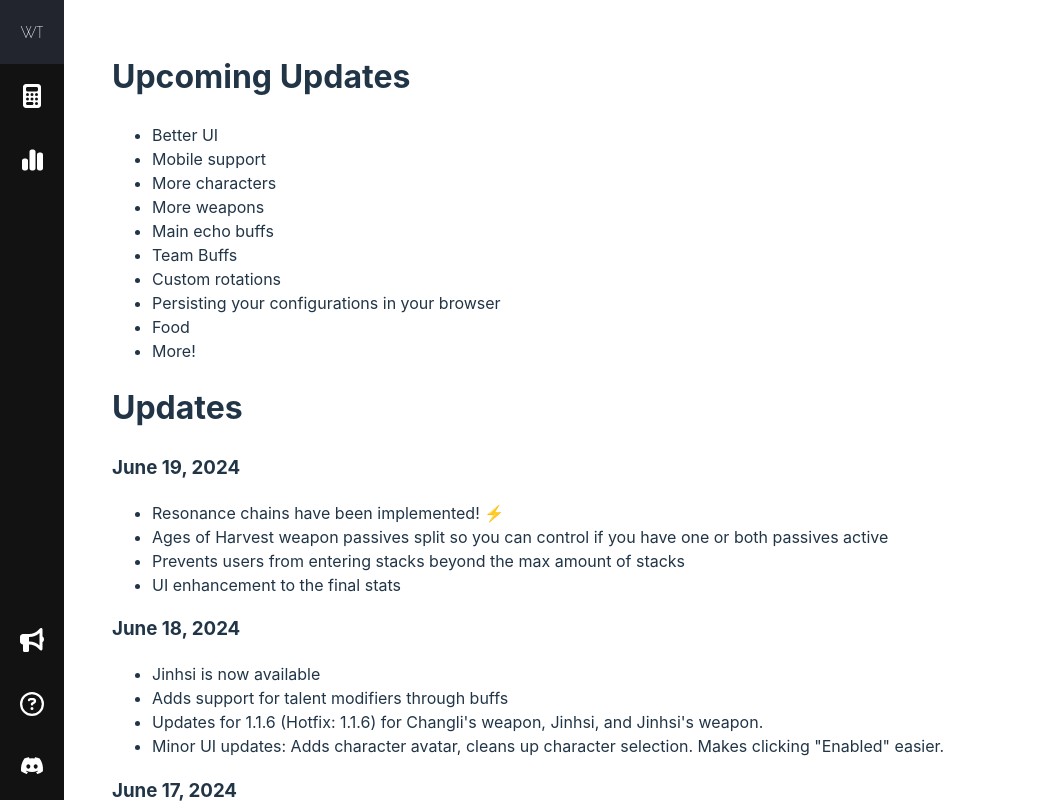
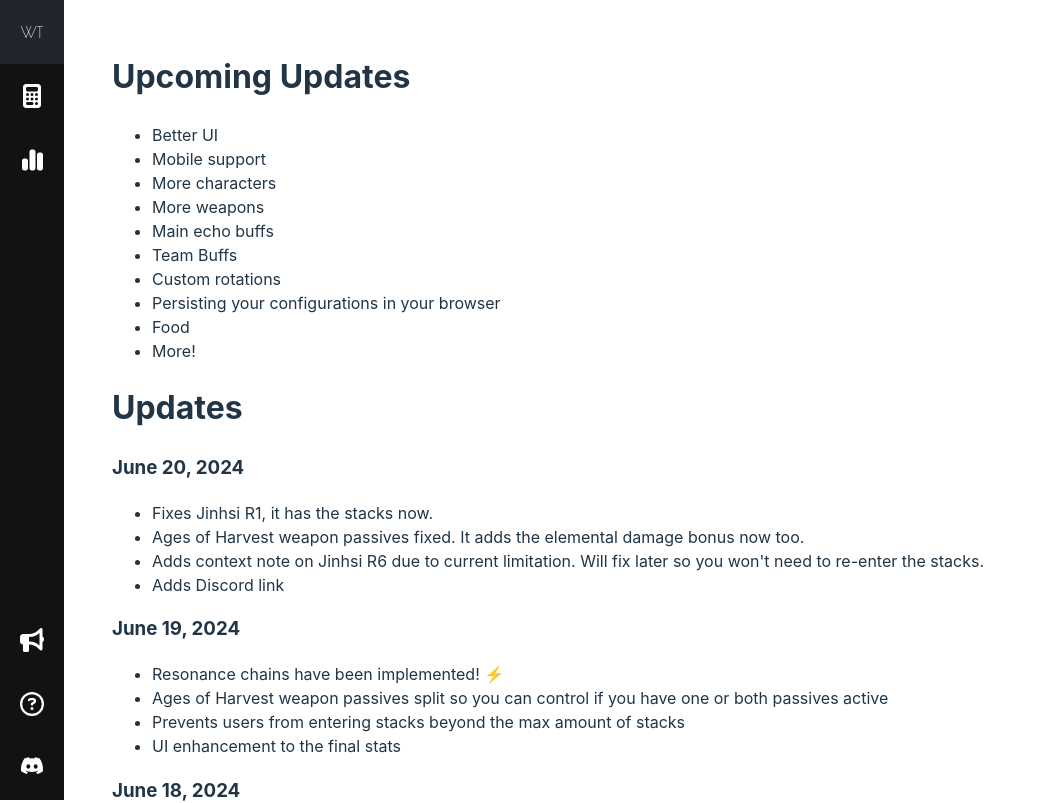
Before and after one commit to ryanbenson/wuthering-waves-optimizer, a Vue app: page /updates in a window 1280 px wide. Shown: the top 803 px of the page, without its empty margins (0-1042 px from the left). Built offline with nearby package versions, Linux system fonts and the light colour scheme.

Commit message:
Updates content pages for updates

```diff
--- a/src/pages/InfoView.vue
+++ b/src/pages/InfoView.vue
@@ -42,6 +42,14 @@
         unused in the game.")
       </li>
     </ul>
+    <h3>Discord</h3>
+    <p>
+      If you want to keep up with the latest, or have any ideas, or see any
+      bugs?
+      <a href="https://discord.gg/pDKjxNjJWW" target="_blank"
+        >Join the Discord!</a
+      >
+    </p>
   </div>
 </template>
 
--- a/src/pages/UpdatesView.vue
+++ b/src/pages/UpdatesView.vue
@@ -14,6 +14,19 @@
       <li>More!</li>
     </ul>
     <h1>Updates</h1>
+    <h3>June 20, 2024</h3>
+    <ul>
+      <li>Fixes Jinhsi R1, it has the stacks now.</li>
+      <li>
+        Ages of Harvest weapon passives fixed. It adds the elemental damage
+        bonus now too.
+      </li>
+      <li>
+        Adds context note on Jinhsi R6 due to current limitation. Will fix later
+        so you won't need to re-enter the stacks.
+      </li>
+      <li>Adds Discord link</li>
+    </ul>
     <h3>June 19, 2024</h3>
     <ul>
       <li>Resonance chains have been implemented! ⚡</li>
```
Also changed, not shown: 1 other file (tests, documents, lock files or other folders).
